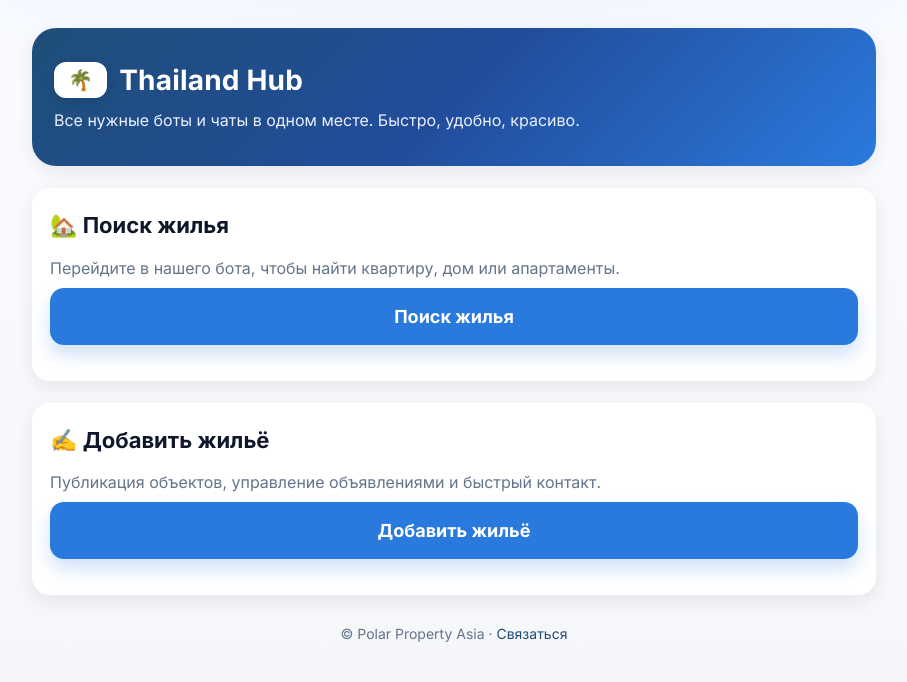
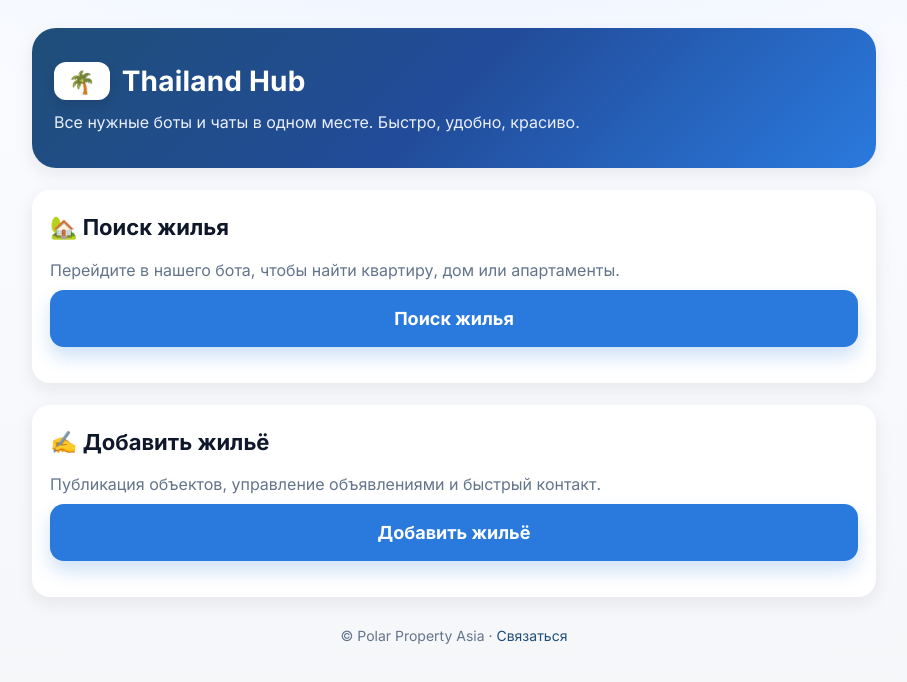
Before and after one commit to enkydanilov-bot/thailandhub_web, a plain HTML site: page index.html in a window 1280 px wide. Shown: the whole page, without its empty margins (186-1093 px from the left). Drawn offline with Linux system fonts and the light colour scheme.

Commit message:
Update index.html

```diff
--- a/index.html
+++ b/index.html
@@ -60,11 +60,25 @@
       font-size:18px;
       box-shadow:0 4px 12px rgba(0,0,0,.12);
     }
-    .brand-badge span{
-      font-size:20px;
-      display:block;
-      line-height:1;
-    }
+    .brand-badge {
+  display: flex;
+  align-items: center;
+  justify-content: center;
+  padding: 8px 14px;
+  border-radius: 12px;
+  background: #fff;
+  color: #1f4e79;
+  font-weight: 700;
+  font-size: 18px;
+  box-shadow: 0 4px 12px rgba(0,0,0,.12);
+}
+
+.brand-badge span {
+  font-size: 22px;
+  display: block;
+  line-height: 1;
+  transform: translateY(1px);
+}
     .subtitle{
       margin:10px 0 0;
       color:#e9efff; line-height:1.5;
```
